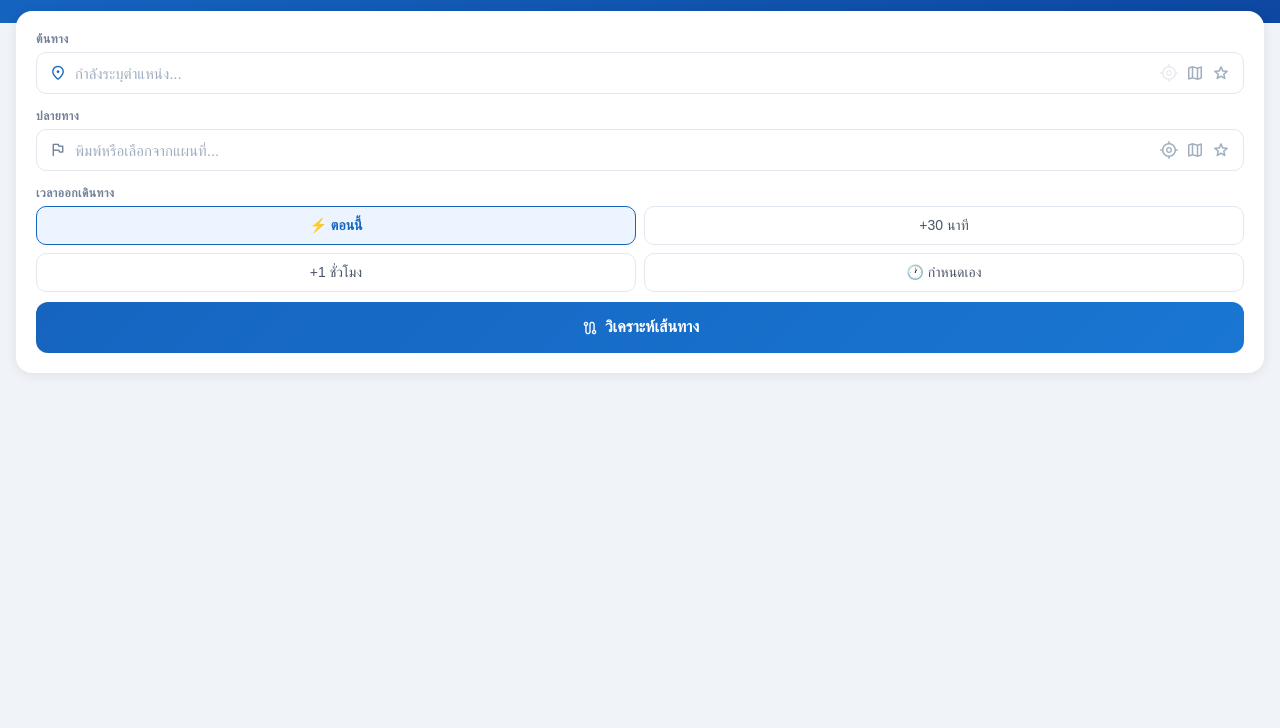
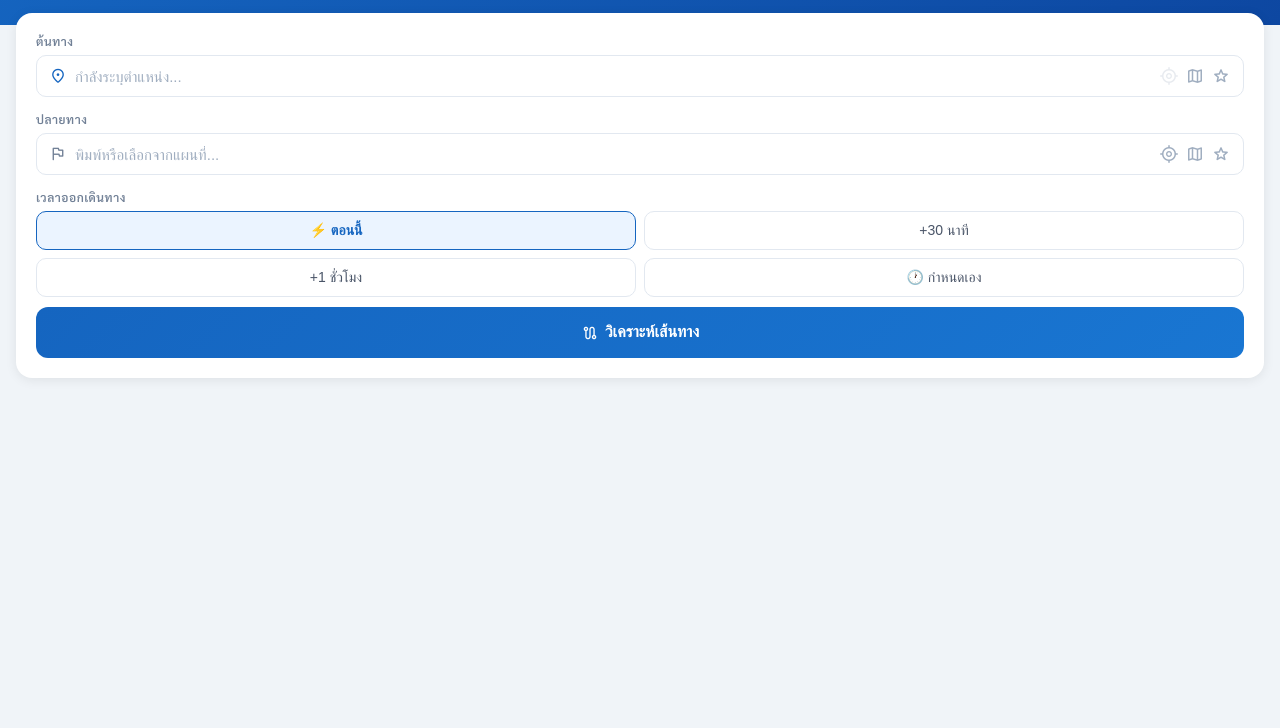
Before and after one commit to bewkingston/rain-alert-bot, a plain HTML site: page liff/index.html in a window 1280 px wide. Shown: the part 72-800 px from the top of the page. Drawn offline with nearby package versions, Linux system fonts and the light colour scheme.

Commit message:
feat: use Sarabun font (closest free alternative to DB Heavent)

```diff
--- a/liff/index.html
+++ b/liff/index.html
@@ -9,15 +9,18 @@
   <link rel="stylesheet" href="https://cdnjs.cloudflare.com/ajax/libs/leaflet/1.9.4/leaflet.min.css"/>
   <script src="https://cdnjs.cloudflare.com/ajax/libs/leaflet/1.9.4/leaflet.min.js"></script>
 
-  <!-- Google Material Symbols Rounded -->
-  <link rel="stylesheet" href="https://fonts.googleapis.com/css2?family=Material+Symbols+Rounded:opsz,wght,FILL,GRAD@20,300,0,0"/>
+  <!-- Sarabun + Google Material Symbols -->
+  <link rel="preconnect" href="https://fonts.googleapis.com"/>
+  <link rel="preconnect" href="https://fonts.gstatic.com" crossorigin/>
+  <link rel="stylesheet" href="https://fonts.googleapis.com/css2?family=Sarabun:wght@300;400;500;600;700&family=Material+Symbols+Rounded:opsz,wght,FILL,GRAD@20,300,0,0"/>
 
   <script src="https://static.line-scdn.net/liff/edge/2/sdk.js"></script>
 
   <style>
     * { box-sizing: border-box; margin: 0; padding: 0; }
     body {
-      font-family: -apple-system, 'Helvetica Neue', sans-serif;
+      font-family: 'Sarabun', -apple-system, 'Helvetica Neue', sans-serif;
+      font-weight: 400;
       background: #F0F4F8; min-height: 100vh; color: #1A202C;
     }
 
```
